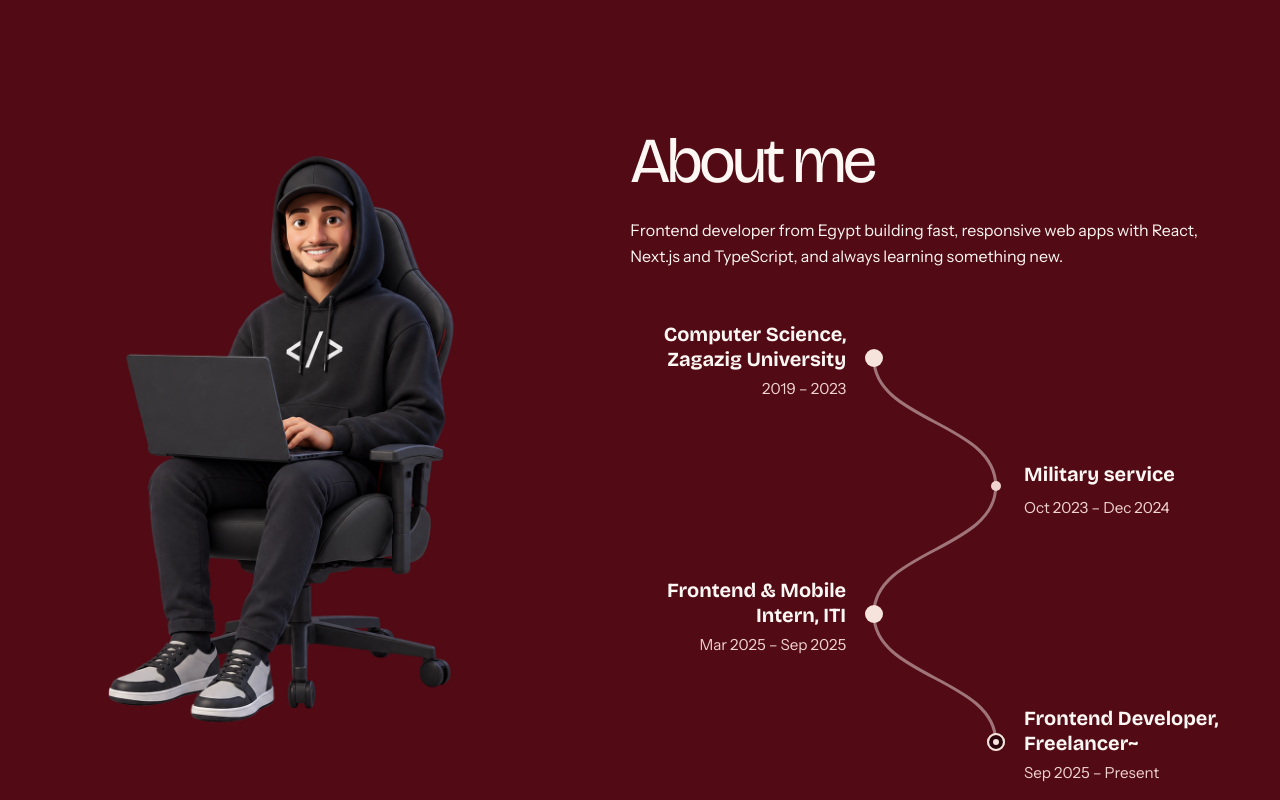
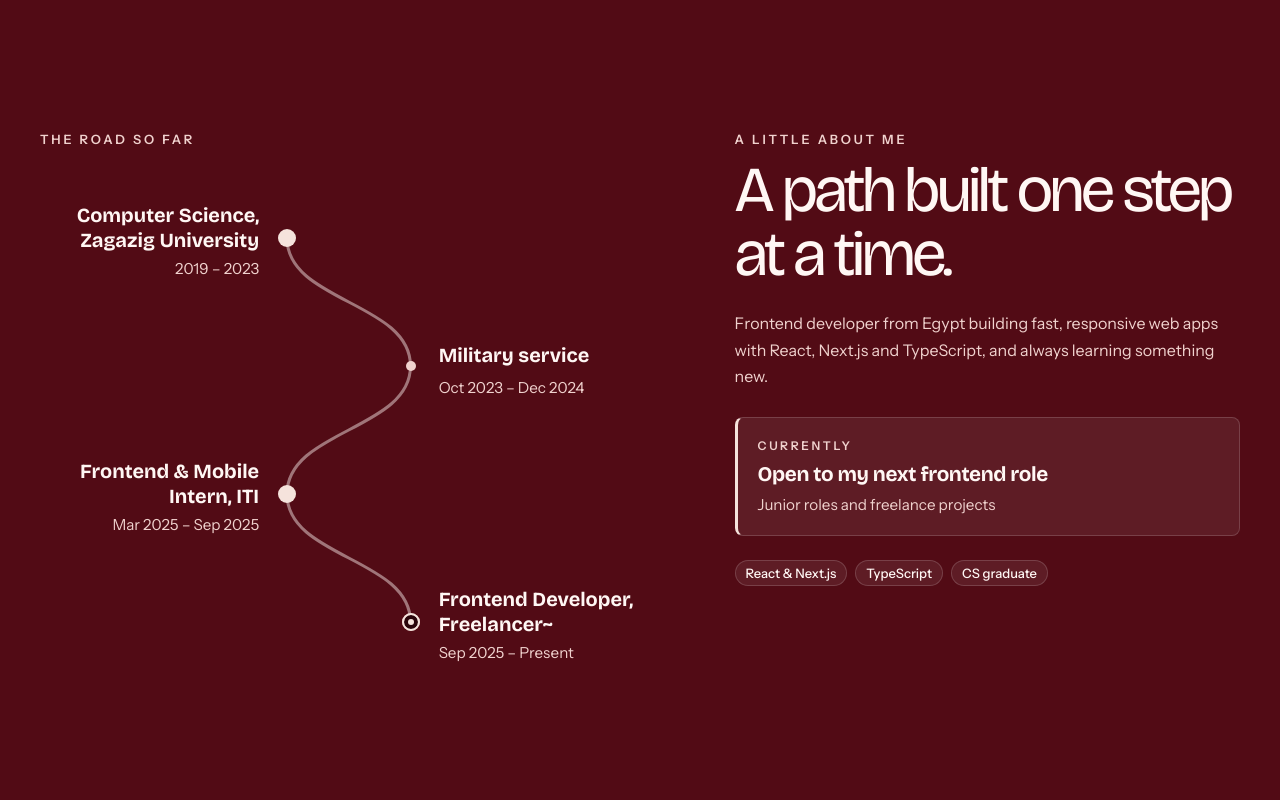
Before and after one commit to AmirMostafa-eng/Amir-Mostafa-Portfolio, a Next.js app: page / in a window 1280 px wide. Shown: the part 1340-2140 px from the top of the page. Built offline with nearby package versions, Linux system fonts and the light colour scheme.

Commit message:
About section: road-as-star redesign (concept A)

```diff
--- a/app/globals.css
+++ b/app/globals.css
@@ -300,8 +300,13 @@ img { display: block; max-width: 100%; }
   .skill-marquee-copy[aria-hidden="true"] { display: none; }
 }
 .about-section { background: transparent; }
-.about-grid { display: grid; grid-template-columns: minmax(280px, .8fr) minmax(0, 1fr); align-items: start; gap: clamp(3rem, 8vw, 7rem); }
-.about-picture { align-self: start; aspect-ratio: 4 / 5; width: 100%; max-height: 620px; }
+.about-grid { display: grid; grid-template-columns: minmax(0, 1.1fr) minmax(0, .9fr); align-items: start; gap: clamp(2.5rem, 6vw, 5rem); }
+.about-road { min-width: 0; }
+.about-grid .about-eyebrow { margin: 0 0 .5rem; color: var(--muted); font-size: .8rem; font-weight: 600; letter-spacing: .22em; text-transform: uppercase; }
+.about-currently { margin: 1.75rem 0 1.5rem; padding: 18px 20px; border: 1px solid var(--line); border-left: 3px solid var(--btn); border-radius: 8px; background: var(--card); }
+.about-currently .about-currently-label { margin: 0 0 6px; color: var(--muted); font-size: .75rem; font-weight: 600; letter-spacing: .22em; text-transform: uppercase; }
+.about-currently .about-currently-title { margin: 0; color: var(--text); font-family: var(--font-display), sans-serif; font-size: 1.3rem; font-weight: 700; letter-spacing: -.02em; line-height: 1.25; }
+.about-currently .about-currently-detail { margin: 4px 0 0; color: var(--muted); font-size: .95rem; }
 .about-copy p { max-width: none; color: var(--muted); }
 .about-copy .section-heading { margin-bottom: 1.5rem; }
 .about-timeline { position: relative; container: about-timeline / inline-size; margin-top: 1.5rem; }
@@ -505,9 +510,8 @@ img { display: block; max-width: 100%; }
   .hero-picture { min-height: 0; aspect-ratio: 4 / 5; margin: 0; }
   .section { padding: 4.5rem 0; }
   .section-heading { margin-bottom: 2rem; }
-  .about-grid { grid-template-columns: 1fr; gap: 2rem; }
-  .about-picture { order: 0; max-height: none; }
-  .about-copy { order: 1; }
+  .about-grid { grid-template-columns: 1fr; gap: 2.5rem; }
+  .about-copy { order: -1; }
   .project-grid { grid-template-columns: 1fr; gap: 2rem; }
   .projects-toolbar { align-items: flex-start; flex-direction: column; }
   .screenshot-grid { grid-template-columns: 1fr; }
--- a/components/landing/About.tsx
+++ b/components/landing/About.tsx
@@ -1,5 +1,4 @@
 import { site } from "@/data/site";
-import { PictureSlot } from "@/components/ui/PictureSlot";
 import { SectionHeading } from "@/components/ui/SectionHeading";
 import { Container } from "@/components/ui/Container";
 import { AboutTimeline } from "@/components/landing/AboutTimeline";
@@ -9,11 +8,26 @@ export function About() {
     <section className="section about-section" id="about" aria-labelledby="about-title">
       <Container>
         <div className="about-grid">
-          <PictureSlot src={site.aboutPicture} alt="Portrait" className="about-picture" sizes="(max-width: 640px) 100vw, 40vw" />
+          <div className="about-road">
+            <p className="about-eyebrow">{site.roadEyebrow}</p>
+            <AboutTimeline />
+          </div>
           <div className="about-copy">
-            <SectionHeading title={site.aboutTitle} id="about-title" />
-            {site.about}
-            <AboutTimeline />
+            <p className="about-eyebrow">{site.aboutEyebrow}</p>
+            <SectionHeading title={site.aboutHeading} id="about-title" />
+            <p className="about-bio">{site.about}</p>
+            <div className="about-currently">
+              <p className="about-currently-label">{site.currently.label}</p>
+              <p className="about-currently-title">{site.currently.title}</p>
+              <p className="about-currently-detail">{site.currently.detail}</p>
+            </div>
+            <ul className="tech-list about-chips">
+              {site.quickFacts.map((fact) => (
+                <li className="tech-badge" key={fact}>
+                  {fact}
+                </li>
+              ))}
+            </ul>
           </div>
         </div>
       </Container>
--- a/data/site.ts
+++ b/data/site.ts
@@ -37,4 +37,13 @@ export const site = {
   skillsIntro: "A small toolkit for building thoughtful digital experiences.",
   projectsIntro: "A few selected pieces of work and practice.",
   aboutTitle: "About me",
+  aboutEyebrow: "A little about me",
+  roadEyebrow: "The road so far",
+  aboutHeading: "A path built one step at a time.",
+  currently: {
+    label: "Currently",
+    title: "Open to my next frontend role",
+    detail: "Junior roles and freelance projects",
+  },
+  quickFacts: ["React & Next.js", "TypeScript", "CS graduate"],
 } as const;
```
